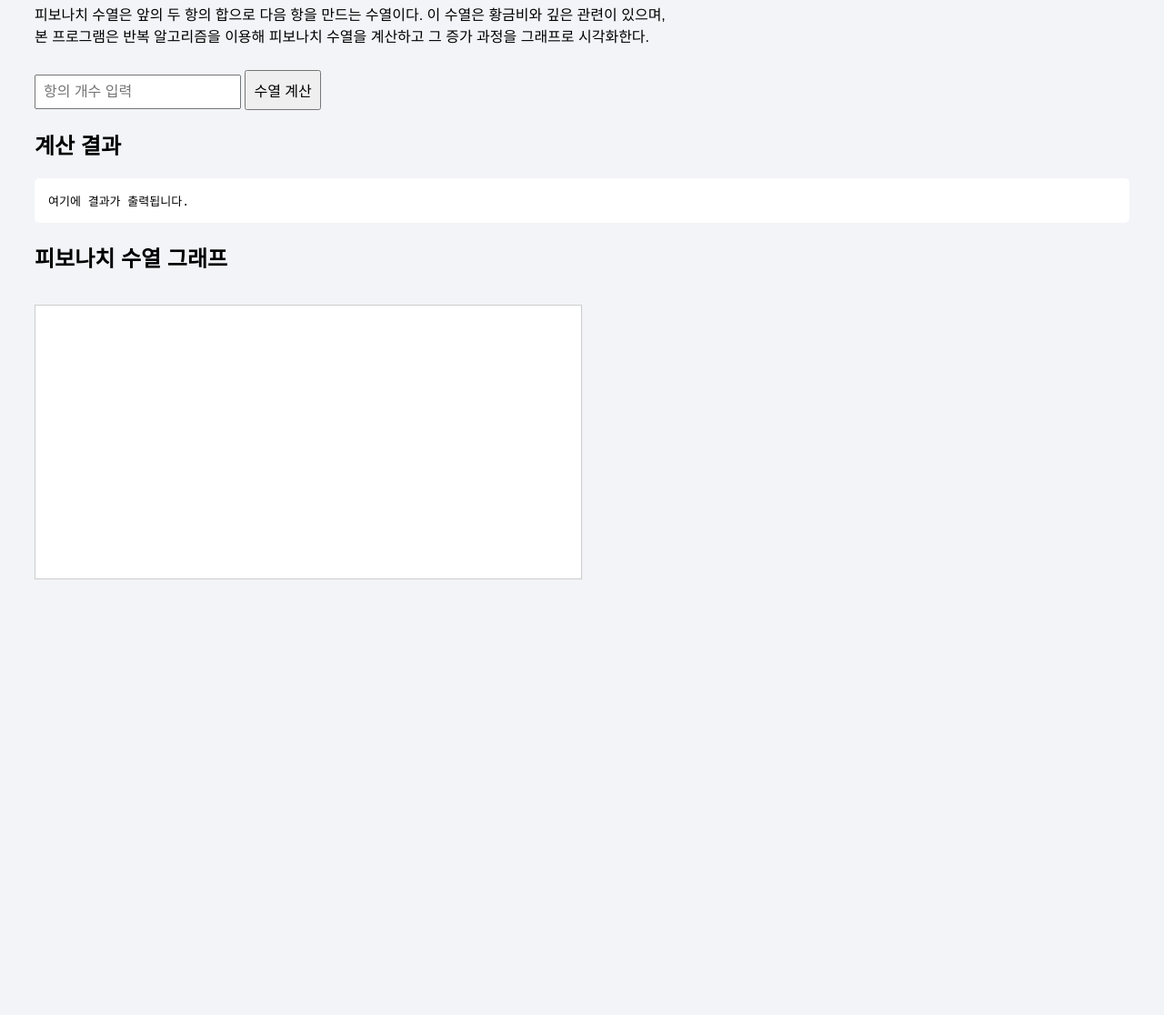
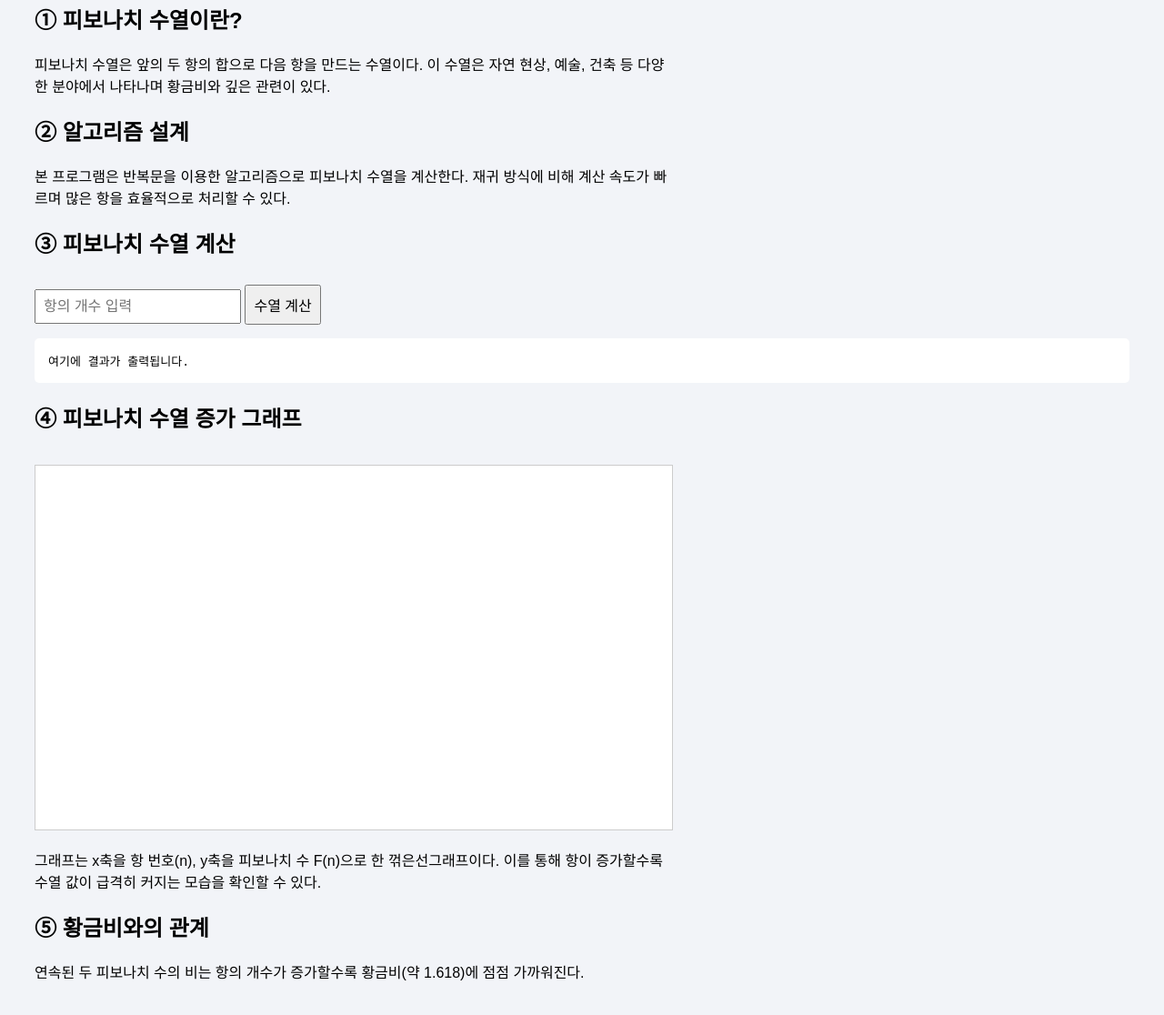
Before and after one commit to 123456qwertd/10522, a plain HTML site: page index.html in a window 1280 px wide. Shown: the part 124-1240 px from the top of the page at 91% size. Before the commit the page ends 803 px from the top, so only its background shows below. Drawn offline with Linux system fonts and the light colour scheme.

Commit message:
Update index.html

```diff
--- a/index.html
+++ b/index.html
@@ -5,25 +5,47 @@
   <title>피보나치 수열 알고리즘 탐구</title>
   <link rel="stylesheet" href="style.css">
 </head>
+
 <body>
-
   <h1>피보나치 수열 알고리즘 탐구</h1>
 
+  <h2>① 피보나치 수열이란?</h2>
   <p>
     피보나치 수열은 앞의 두 항의 합으로 다음 항을 만드는 수열이다.
-    이 수열은 황금비와 깊은 관련이 있으며,
-    본 프로그램은 반복 알고리즘을 이용해 피보나치 수열을 계산하고
-    그 증가 과정을 그래프로 시각화한다.
+    이 수열은 자연 현상, 예술, 건축 등 다양한 분야에서 나타나며
+    황금비와 깊은 관련이 있다.
   </p>
 
+  <h2>② 알고리즘 설계</h2>
+  <p>
+    본 프로그램은 반복문을 이용한 알고리즘으로
+    피보나치 수열을 계산한다.
+    재귀 방식에 비해 계산 속도가 빠르며
+    많은 항을 효율적으로 처리할 수 있다.
+  </p>
+
+  <h2>③ 피보나치 수열 계산</h2>
   <input type="number" id="n" placeholder="항의 개수 입력">
   <button onclick="calculate()">수열 계산</button>
 
-  <h2>계산 결과</h2>
   <pre id="result">여기에 결과가 출력됩니다.</pre>
 
-  <h2>피보나치 수열 그래프</h2>
-  <canvas id="graph" width="600" height="300"></canvas>
+  <h2>④ 피보나치 수열 증가 그래프</h2>
+  <canvas id="chart" width="700" height="400"></canvas>
+
+  <p>
+    그래프는 x축을 항 번호(n),
+    y축을 피보나치 수 F(n)으로 한 꺾은선그래프이다.
+    이를 통해 항이 증가할수록
+    수열 값이 급격히 커지는 모습을 확인할 수 있다.
+  </p>
+
+  <h2>⑤ 황금비와의 관계</h2>
+  <p>
+    연속된 두 피보나치 수의 비는
+    항의 개수가 증가할수록
+    황금비(약 1.618)에 점점 가까워진다.
+  </p>
 
   <script src="script.js"></script>
 </body>
```
